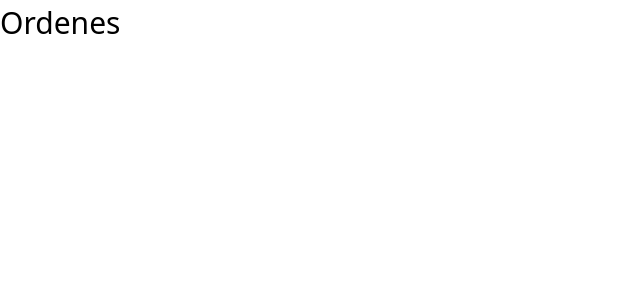
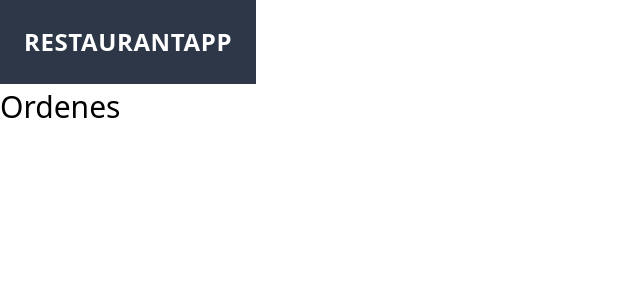
Before and after one commit to MiguelMaidana/RestaurantCompleto, a React (Create React App) app: page / in a window 1280 px wide. Shown: the top 300 px of the page, without its empty margins (0-640 px from the left). Built offline with nearby package versions, Linux system fonts and the light colour scheme.

Commit message:
creacuion de Sidebar

```diff
--- a/src/App.js
+++ b/src/App.js
@@ -4,10 +4,12 @@ import {Routes, Route} from "react-router"
 import Ordenes from './components/paginas/Ordenes';
 import Menu from './components/paginas/Menu';
 import NuevoPlatillo from './components/paginas/NuevoPlatillo';
+import Sidebar from './components/ui/Sidebar';
 
 function App() {
   return (
     <div>
+      <Sidebar/>
       <Routes>
         <Route path="/" element={<Ordenes/>}/>
         <Route path="/menu" element={<Menu/>}/>
--- /dev/null
+++ b/src/components/ui/Sidebar.js
@@ -0,0 +1,15 @@
+import React from 'react';
+
+const Sidebar = props => {
+    return (
+        <div className="md:w-2/5 xl:w-1/5 bg-gray-800">
+            <div className="p-6">
+                <p className="uppercase text-white text-2xl tracking-wide text-center font-bold">RestaurantApp</p>
+            </div>
+        </div>
+    );
+};
+
+
+
+export default Sidebar;
```
